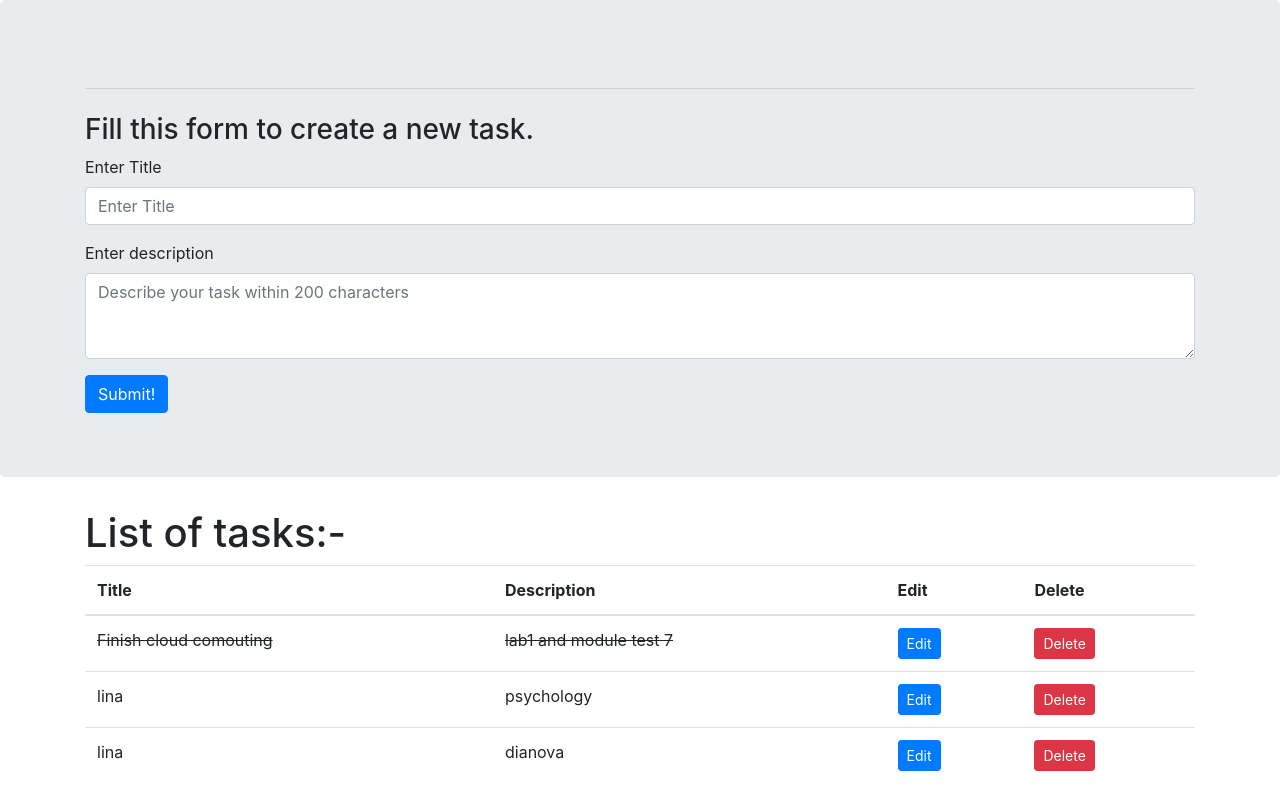
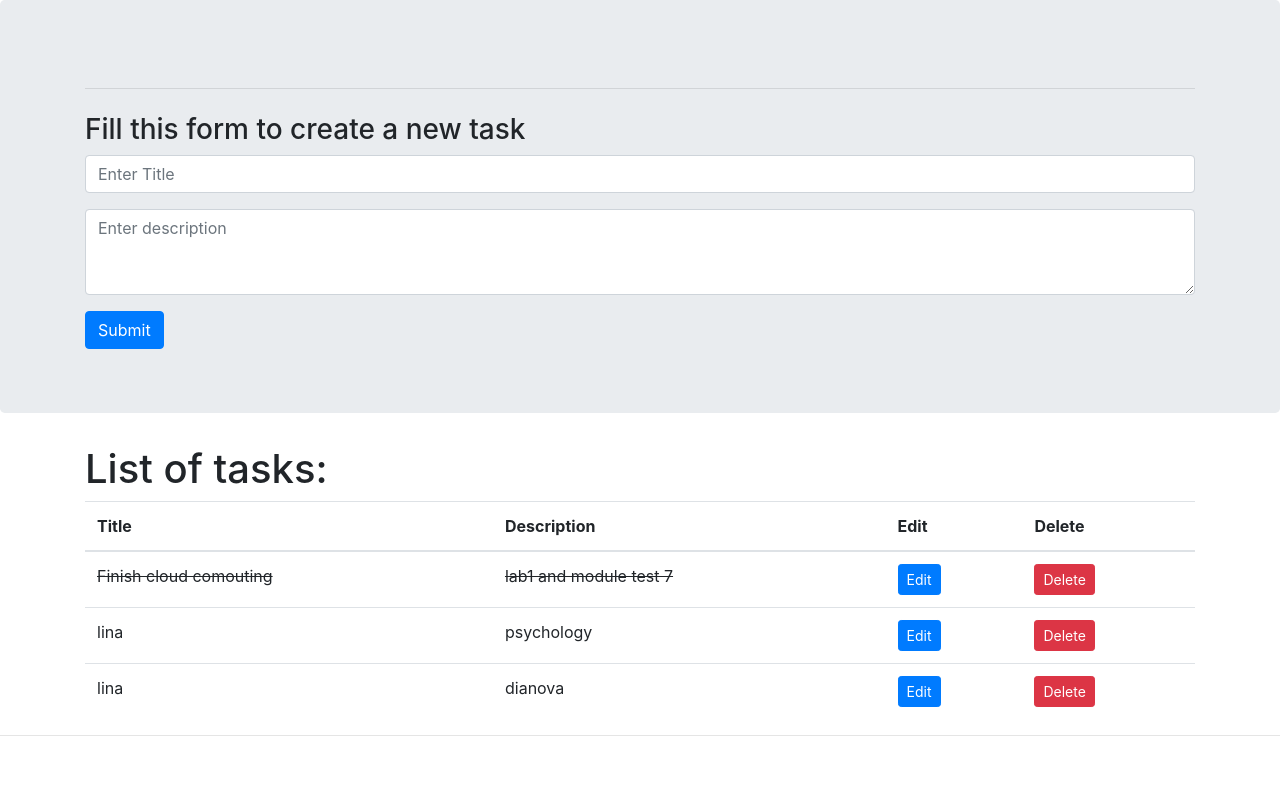
Before and after one commit to MIA1kl/Neobis_ToDo_Project, a Django app: page / in a window 1280 px wide. Shown: the top 797 px of the page. After the commit the page ends 736 px from the top, so only its background shows below. Run offline with Django 3.2, Linux system fonts and the light colour scheme; data comes from the database, SQL or seed files in the repository; both versions use the stored data as it was after the commit.

Commit message:
Changed some design

```diff
--- a/templates/base.html
+++ b/templates/base.html
@@ -1,14 +1,12 @@
 <!doctype html>
 <html lang="en">
   <head>
-    <!-- Required meta tags -->
     <meta charset="utf-8">
     <meta name="viewport" content="width=device-width, initial-scale=1, shrink-to-fit=no">
 
-    <!-- Bootstrap CSS -->
     <link rel="stylesheet" href="https://cdn.jsdelivr.net/npm/bootstrap@4.5.3/dist/css/bootstrap.min.css" integrity="sha384-TX8t27EcRE3e/ihU7zmQxVncDAy5uIKz4rEkgIXeMed4M0jlfIDPvg6uqKI2xXr2" crossorigin="anonymous">
 
-    <title> {% block title %}{% endblock title %} | Todo App</title>
+    <title> {% block title %}{% endblock title %}</title>
   </head>
   <body>
 
--- a/templates/delete.html
+++ b/templates/delete.html
@@ -9,11 +9,9 @@
     <div class="jumbotron">
         <div class="container">
             <h3>Are you sure you want to delete task "{{task.title}}"?</h3>
-            <h5>{{task.description}}</h5>
             <form method="POST" action="/delete/{{task.id}}">
                 {% csrf_token %}
                 <button type="submit" class="btn btn-danger ml-4 mt-4">Delete</button>
-                <a href="/edit/{{task.id}}" class="btn ml-2 btn-info mt-4">Edit Instead</a>
                 <a href="/" class="btn btn-primary ml-2 mt-4">Return to main page</a>
             </form>
         </div>
--- a/templates/edit.html
+++ b/templates/edit.html
@@ -12,14 +12,12 @@ Edit task
             <form method="POST" action="/edit/{{id}}">
                 {% csrf_token %}
                 <div class="form-group">
-                    <label for="title">Enter Title</label>
                     <input type="text" value="{{title}}" name="title" class="form-control" id="title" placeholder="Enter Title"
                         aria-describedby="emailHelp">
                 </div>
                 <div class="form-group">
-                    <label for="description">Describe your task within 200 characters</label>
                     <textarea class="form-control" name="description" id="description" rows="3"
-                        placeholder="Describe your task within 200 characters">{{description}}</textarea>
+                        placeholder="Enter Description">{{description}}</textarea>
                 </div>
                 <div class="form-group form-check">
                     {% if status == True %}
@@ -29,7 +27,7 @@ Edit task
                     {% endif %}
                     <label class="form-check-label" for="is-complete">Mark as completed</label>
                 </div>
-                <button type="submit" class="btn btn-primary">Submit!</button>
+                <button type="submit" class="btn btn-primary">Submit</button>
             </form>
         </div>
     </div>
--- a/templates/index.html
+++ b/templates/index.html
@@ -8,27 +8,25 @@ Home
     <div class="jumbotron">
         <div class="container">
             <hr class="my-4">
-            <h3>Fill this form to create a new task.</h3>
+            <h3>Fill this form to create a new task</h3>
             <form method="POST" action="/">
                 {% csrf_token %}
                 <div class="form-group">
-                    <label for="title">Enter Title</label>
                     <input type="text" name="title" class="form-control" id="title" placeholder="Enter Title"
                         aria-describedby="emailHelp">
                 </div>
                 <div class="form-group">
-                    <label for="description">Enter description</label>
                     <textarea class="form-control" name="description" id="description" rows="3"
-                        placeholder="Describe your task within 200 characters"></textarea>
+                        placeholder="Enter description"></textarea>
                 </div>
-                <button type="submit" class="btn btn-primary">Submit!</button>
+                <button type="submit" class="btn btn-primary">Submit</button>
             </form>
         </div>
     </div>
 </div>
 
 <div class="container">
-    <h1>List of tasks:-</h1>
+    <h1>List of tasks:</h1>
     <table class="table">
         <thead>
             <tr>
```
Also changed, not shown: db.sqlite3.
